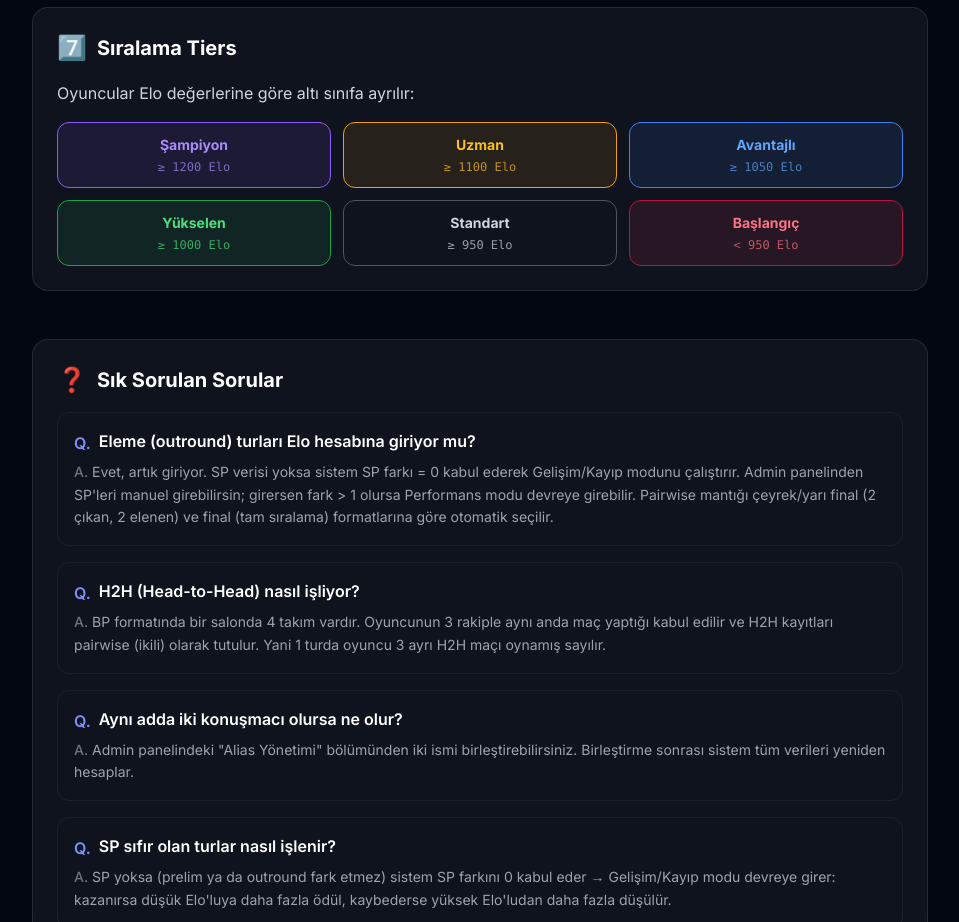
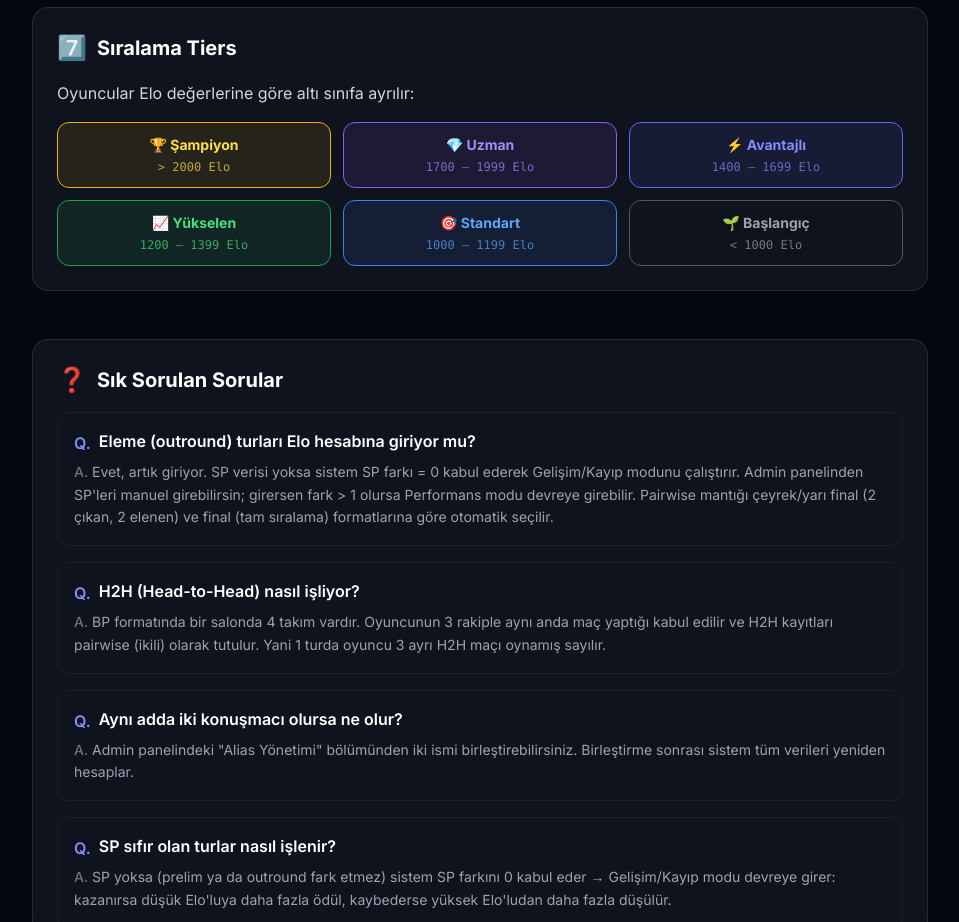
Before and after one commit to kuzeykalyoncu/munazara-rank, a Next.js app: page /mechanics in a window 1280 px wide. Shown: the part 4320-5242 px from the top of the page, without its empty margins (160-1119 px from the left). Built offline with nearby package versions, Linux system fonts and the light colour scheme.

Commit message:
feat: Update ELO tiers — Şampiyon/Uzman/Avantajlı/Yükselen/Standart/Başlangıç with new thresholds

```diff
--- a/src/app/admin/page.tsx
+++ b/src/app/admin/page.tsx
@@ -121,9 +121,11 @@ function reconstructScrapeData(editData: EditableData, original: any): any {
 
 function EloTag({ elo }: { elo: number }) {
   let color = "text-gray-400 border-gray-600";
-  if (elo >= 1200) color = "text-violet-400 border-violet-500 bg-violet-500/10";
-  else if (elo >= 1100) color = "text-indigo-400 border-indigo-500 bg-indigo-500/10";
-  else if (elo >= 1050) color = "text-green-400 border-green-500 bg-green-500/10";
+  if (elo > 2000)      color = "text-yellow-300 border-yellow-500 bg-yellow-500/10";
+  else if (elo >= 1700) color = "text-violet-400 border-violet-500 bg-violet-500/10";
+  else if (elo >= 1400) color = "text-indigo-400 border-indigo-500 bg-indigo-500/10";
+  else if (elo >= 1200) color = "text-green-400 border-green-500 bg-green-500/10";
+  else if (elo >= 1000) color = "text-blue-400 border-blue-500 bg-blue-500/10";
 
   return (
     <span className={`text-xs font-mono px-2 py-0.5 rounded-full border ${color}`}>
--- a/src/app/mechanics/page.tsx
+++ b/src/app/mechanics/page.tsx
@@ -307,12 +307,12 @@ EloSonu = EloBaşlangıcı + toplam_prelim_delta + BreakBonus`}
         </p>
         <div className="grid grid-cols-2 md:grid-cols-3 gap-3">
           {[
-            { color: "text-violet-400 border-violet-500 bg-violet-500/10", label: "Şampiyon", range: "≥ 1200" },
-            { color: "text-amber-400 border-amber-500 bg-amber-500/10", label: "Uzman", range: "≥ 1100" },
-            { color: "text-blue-400 border-blue-500 bg-blue-500/10", label: "Avantajlı", range: "≥ 1050" },
-            { color: "text-green-400 border-green-600 bg-green-500/10", label: "Yükselen", range: "≥ 1000" },
-            { color: "text-gray-300 border-gray-600", label: "Standart", range: "≥ 950" },
-            { color: "text-rose-400 border-rose-700 bg-rose-500/10", label: "Başlangıç", range: "< 950" },
+            { color: "text-yellow-300 border-yellow-500 bg-yellow-500/10", label: "🏆 Şampiyon", range: "> 2000" },
+            { color: "text-violet-400 border-violet-500 bg-violet-500/10", label: "💎 Uzman", range: "1700 – 1999" },
+            { color: "text-indigo-400 border-indigo-500 bg-indigo-500/10", label: "⚡ Avantajlı", range: "1400 – 1699" },
+            { color: "text-green-400 border-green-600 bg-green-500/10", label: "📈 Yükselen", range: "1200 – 1399" },
+            { color: "text-blue-400 border-blue-500 bg-blue-500/10", label: "🎯 Standart", range: "1000 – 1199" },
+            { color: "text-gray-400 border-gray-600", label: "🌱 Başlangıç", range: "< 1000" },
           ].map((tier) => (
             <div
               key={tier.label}
--- a/src/app/page.tsx
+++ b/src/app/page.tsx
@@ -7,10 +7,11 @@ import type { Speaker } from "@/lib/supabase";
 function EloBadge({ elo }: { elo: number }) {
   let cls = "text-gray-400 bg-gray-500/10 border-gray-600/40";
   let label = "Başlangıç";
-  if (elo >= 1300) { cls = "text-yellow-300 bg-yellow-500/15 border-yellow-500/30"; label = "Efsane"; }
-  else if (elo >= 1200) { cls = "text-violet-400 bg-violet-500/15 border-violet-500/30"; label = "Grandmaster"; }
-  else if (elo >= 1100) { cls = "text-indigo-400 bg-indigo-500/15 border-indigo-500/30"; label = "Master"; }
-  else if (elo >= 1050) { cls = "text-green-400 bg-green-500/15 border-green-500/30"; label = "Uzman"; }
+  if (elo > 2000)      { cls = "text-yellow-300 bg-yellow-500/15 border-yellow-500/30"; label = "Şampiyon"; }
+  else if (elo >= 1700) { cls = "text-violet-400 bg-violet-500/15 border-violet-500/30"; label = "Uzman"; }
+  else if (elo >= 1400) { cls = "text-indigo-400 bg-indigo-500/15 border-indigo-500/30"; label = "Avantajlı"; }
+  else if (elo >= 1200) { cls = "text-green-400 bg-green-500/15 border-green-500/30"; label = "Yükselen"; }
+  else if (elo >= 1000) { cls = "text-blue-400 bg-blue-500/15 border-blue-500/30"; label = "Standart"; }
   return (
     <span className={`text-xs px-2 py-0.5 rounded-full border font-medium ${cls}`}>
       {label}
--- a/src/app/speakers/[id]/page.tsx
+++ b/src/app/speakers/[id]/page.tsx
@@ -81,11 +81,12 @@ function StatCard({ label, value, sub }: { label: string; value: string | number
 
 function EloBadge({ elo }: { elo: number }) {
   let cls = "text-gray-400 bg-gray-500/10 border-gray-600/40";
-  let label = "Başlangıç";
-  if (elo >= 1300) { cls = "text-yellow-300 bg-yellow-500/15 border-yellow-500/30"; label = "🏅 Efsane"; }
-  else if (elo >= 1200) { cls = "text-violet-400 bg-violet-500/15 border-violet-500/30"; label = "💎 Grandmaster"; }
-  else if (elo >= 1100) { cls = "text-indigo-400 bg-indigo-500/15 border-indigo-500/30"; label = "⚡ Master"; }
-  else if (elo >= 1050) { cls = "text-green-400 bg-green-500/15 border-green-500/30"; label = "🌱 Uzman"; }
+  let label = "🌱 Başlangıç";
+  if (elo > 2000)      { cls = "text-yellow-300 bg-yellow-500/15 border-yellow-500/30"; label = "🏆 Şampiyon"; }
+  else if (elo >= 1700) { cls = "text-violet-400 bg-violet-500/15 border-violet-500/30"; label = "💎 Uzman"; }
+  else if (elo >= 1400) { cls = "text-indigo-400 bg-indigo-500/15 border-indigo-500/30"; label = "⚡ Avantajlı"; }
+  else if (elo >= 1200) { cls = "text-green-400 bg-green-500/15 border-green-500/30"; label = "📈 Yükselen"; }
+  else if (elo >= 1000) { cls = "text-blue-400 bg-blue-500/15 border-blue-500/30"; label = "🎯 Standart"; }
   return <span className={`text-sm px-3 py-1 rounded-full border font-medium ${cls}`}>{label}</span>;
 }
 
--- a/src/app/stats/page.tsx
+++ b/src/app/stats/page.tsx
@@ -16,18 +16,21 @@ import type { Speaker } from "@/lib/supabase";
 function EloBadge({ elo }: { elo: number }) {
   let cls = "text-gray-400 bg-gray-500/10 border-gray-600/40";
   let label = "Başlangıç";
-  if (elo >= 1300) {
+  if (elo > 2000) {
     cls = "text-yellow-300 bg-yellow-500/15 border-yellow-500/30";
-    label = "Efsane";
+    label = "Şampiyon";
+  } else if (elo >= 1700) {
+    cls = "text-violet-400 bg-violet-500/15 border-violet-500/30";
+    label = "Uzman";
+  } else if (elo >= 1400) {
+    cls = "text-indigo-400 bg-indigo-500/15 border-indigo-500/30";
+    label = "Avantajlı";
   } else if (elo >= 1200) {
-    cls = "text-violet-400 bg-violet-500/15 border-violet-500/30";
-    label = "Grandmaster";
-  } else if (elo >= 1100) {
-    cls = "text-indigo-400 bg-indigo-500/15 border-indigo-500/30";
-    label = "Master";
-  } else if (elo >= 1050) {
     cls = "text-green-400 bg-green-500/15 border-green-500/30";
-    label = "Uzman";
+    label = "Yükselen";
+  } else if (elo >= 1000) {
+    cls = "text-blue-400 bg-blue-500/15 border-blue-500/30";
+    label = "Standart";
   }
   return (
     <span className={`text-xs px-2 py-0.5 rounded-full border font-medium ${cls}`}>
```
